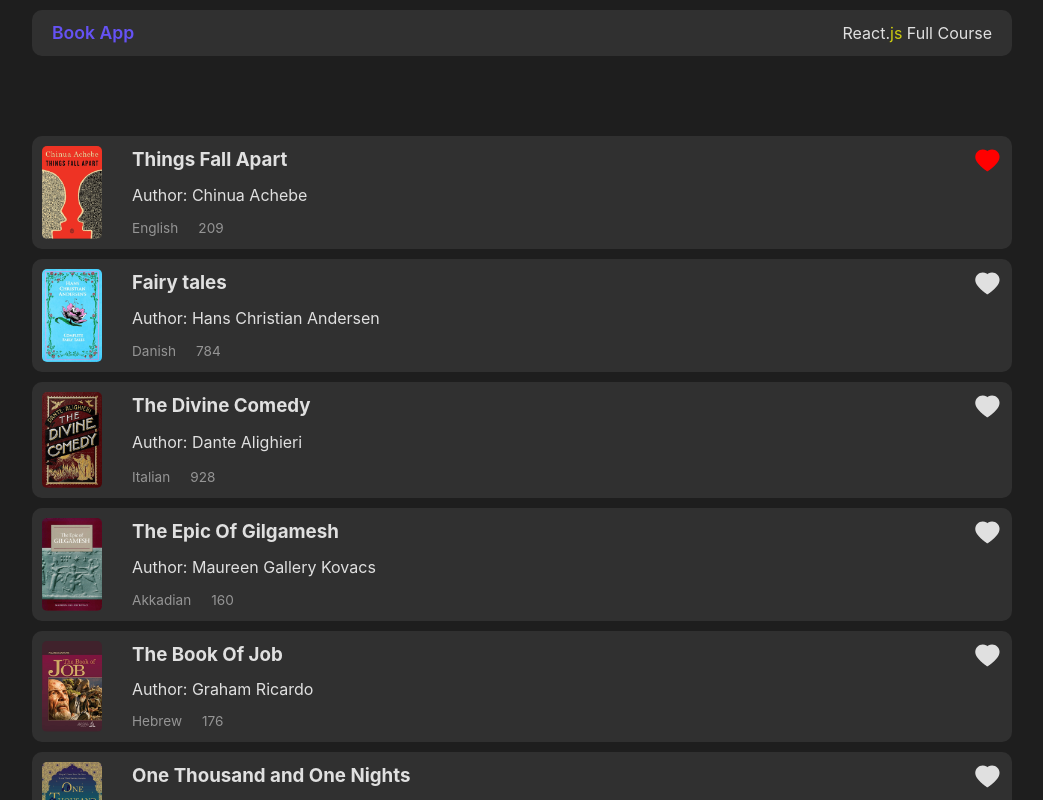
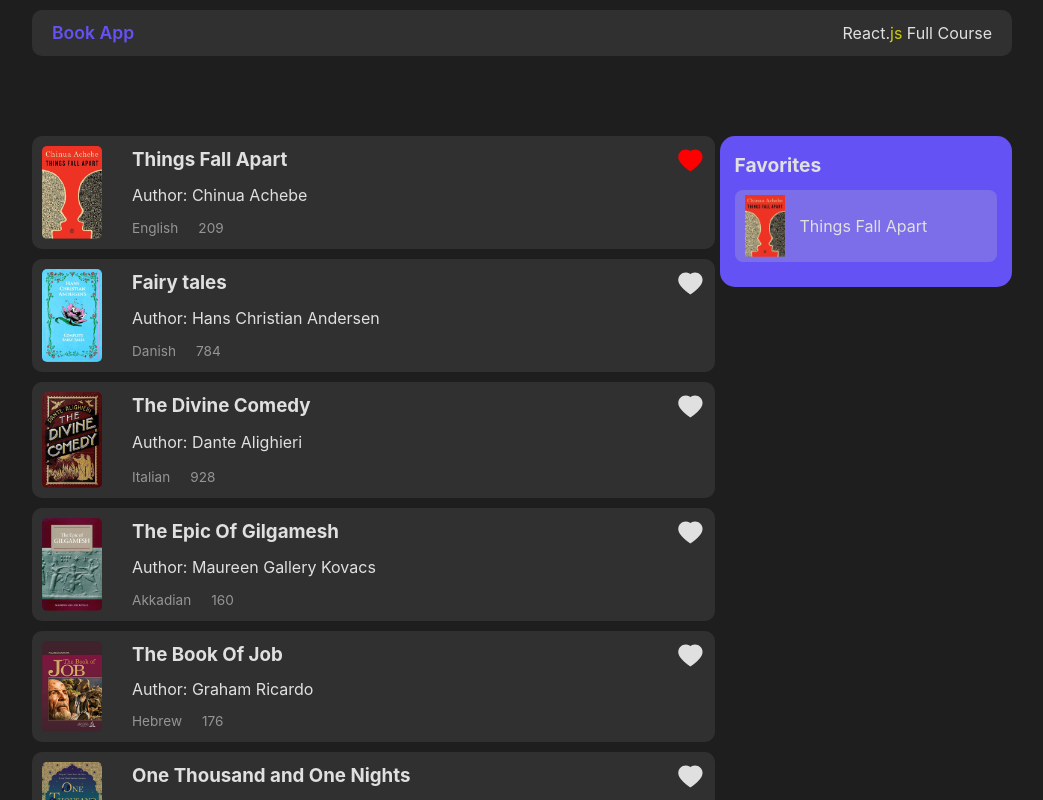
Before and after one commit to zenc-VSC/book-app, a React (Vite) app: page / in a window 1280 px wide. Both pictures are taken after a click on the button 1105 px from the left and 162 px from the top of the page. Shown: the top 800 px of the page, without its empty margins (118-1161 px from the left). Built offline with nearby package versions, Linux system fonts and the light colour scheme.

Commit message:
feat: implement like/dislike function, create like UI components, and add styling

```diff
--- a/src/components/BookCard.jsx
+++ b/src/components/BookCard.jsx
@@ -2,10 +2,13 @@ import React, { useState } from "react";
 import { AiFillHeart } from "react-icons/ai";
 import styles from "./BookCard.module.css";
 
-function BookCard({ data: { title, image, author, language, pages } }) {
+function BookCard({ data, handelLikeList }) {
+  const { title, image, author, language, pages } = data;
+
   const [like, setLike] = useState(false);
 
   const likeHandler = () => {
+    handelLikeList(data, like);
     setLike((like) => !like);
   };
   return (
@@ -14,7 +17,7 @@ function BookCard({ data: { title, image, author, language, pages } }) {
       <div className={styles.info}>
         <h3>{title}</h3>
         <p>Author: {author}</p>
-        <div >
+        <div>
           <span>{language}</span>
           <span>{pages}</span>
         </div>
--- a/src/components/Books.jsx
+++ b/src/components/Books.jsx
@@ -1,17 +1,37 @@
-import React from "react";
+import React, { useState } from "react";
+
 import { books } from "../constants/mockData";
 import BookCard from "./BookCard.jsx";
+import SideCard from "./SideCard.jsx";
+import styles from "./Books.module.css";
 
 function Books() {
-  console.log(books.map((book) => book.title));
+  const [liked, setLiked] = useState([]);
+
+  const handelLikeList = (book, status) => {
+    if (status) {
+      const newLikedList = liked.filter((i) => i.id !== book.id);
+      setLiked(newLikedList);
+    } else {
+      setLiked((liked) => [...liked, book]);
+    }
+  };
+
   return (
-    <div>
-      <div>
+    <div className={styles.container}>
+      <div className={styles.cards}>
         {books.map((book) => (
-          <BookCard key={book.id} data={book} />
+          <BookCard key={book.id} data={book} handelLikeList={handelLikeList} />
         ))}
       </div>
-      <div></div>
+      {!!liked.length && (
+        <div className={styles.favorite}>
+          <h4>Favorites</h4>
+          {liked.map((book) => (
+            <SideCard key={book.id} data={book} />
+          ))}
+        </div>
+      )}
     </div>
   );
 }
--- /dev/null
+++ b/src/components/Books.module.css
@@ -0,0 +1,18 @@
+.container{
+    display: flex;
+}
+.cards{
+    flex: 2.6 1 0;
+    min-height: 100vh;
+    margin-right: 5px;
+}
+.favorite{
+    flex: 1 1 0;
+    height: fit-content;
+    padding: 15px;
+    background-color: #6552f4;
+    border-radius: 15px;
+}
+.favorite h4{
+    font-size: 1.2rem;
+}
--- /dev/null
+++ b/src/components/SideCard.jsx
@@ -0,0 +1,14 @@
+import React from "react";
+
+import styles from "./SideCard.module.css";
+
+function SideCard({ data: { image, title } }) {
+  return (
+    <div className={styles.card}>
+      <img src={image} alt={title} />
+      <p>{title}</p>
+    </div>
+  );
+}
+
+export default SideCard;
--- /dev/null
+++ b/src/components/SideCard.module.css
@@ -0,0 +1,12 @@
+.card {
+  display: flex;
+  align-items: center;
+  padding: 5px 10px;
+  margin: 10px 0;
+  border-radius: 8px;
+  background-color: #7c6ee9;
+}
+.card img {
+  width: 40px;
+  margin-right: 15px;
+}
```
